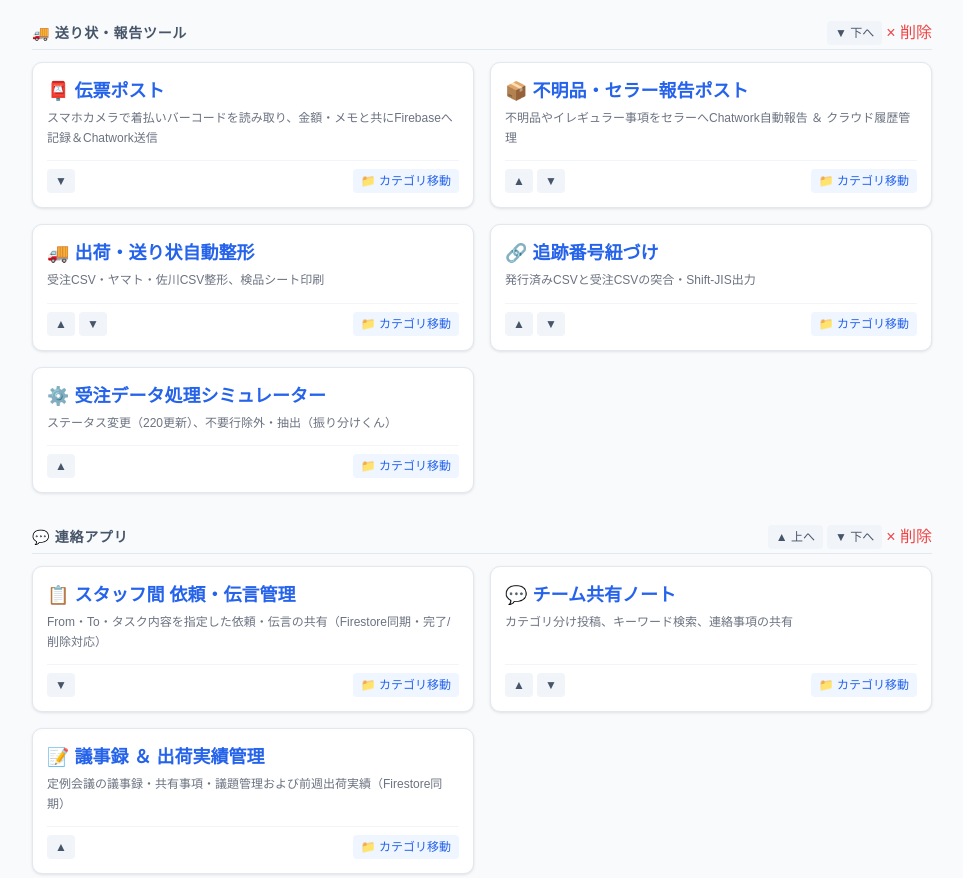
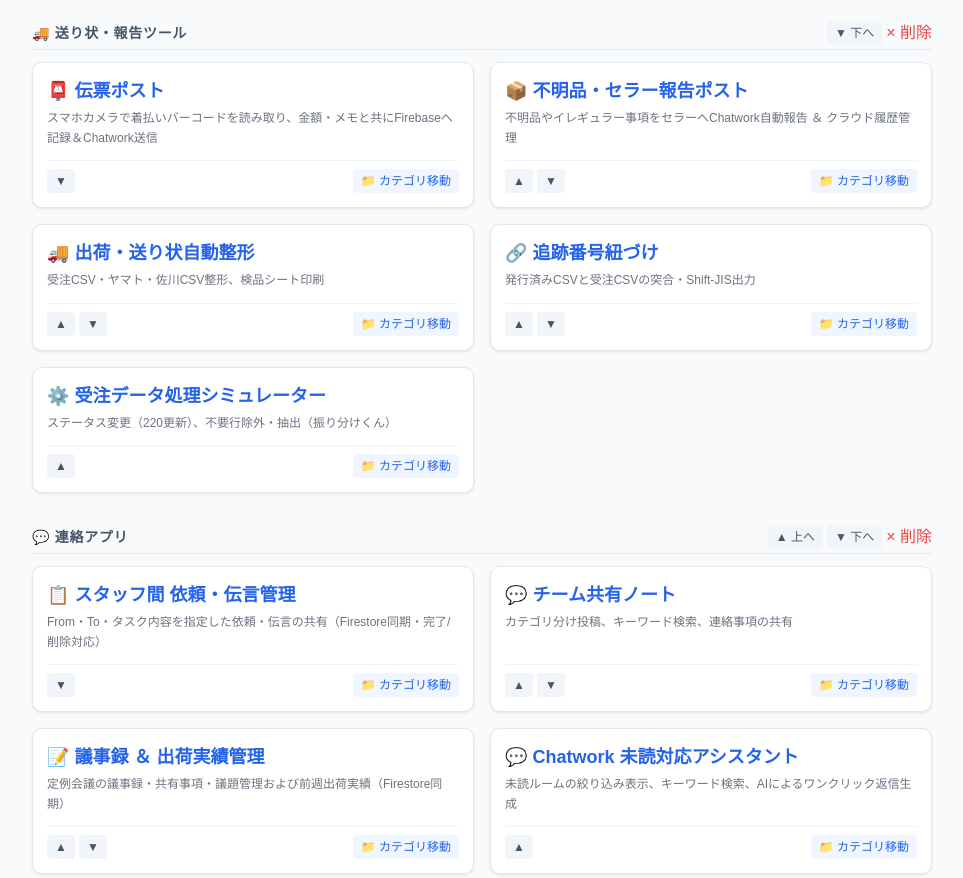
Before and after one commit to gotakuyabo-hash/souko, a plain HTML site: page public/index.html in a window 1280 px wide. Shown: the part 74-952 px from the top of the page, without its empty margins (158-1121 px from the left). Drawn offline with nearby package versions, Linux system fonts and the light colour scheme.

Commit message:
Add Chatwork unread assistant feature

```diff
--- a/public/index.html
+++ b/public/index.html
@@ -81,6 +81,8 @@
                 { id: "request", category: "communication", title: "📋 スタッフ間 依頼・伝言管理", desc: "From・To・タスク内容を指定した依頼・伝言の共有（Firestore同期・完了/削除対応）", href: "request.html" },
                 { id: "notes", category: "communication", title: "💬 チーム共有ノート", desc: "カテゴリ分け投稿、キーワード検索、連絡事項の共有", href: "notes.html" },
                 { id: "meeting", category: "communication", title: "📝 議事録 ＆ 出荷実績管理", desc: "定例会議の議事録・共有事項・議題管理および前週出荷実績（Firestore同期）", href: "meeting.html" },
+                // ★ 未読対応・AIアシスタントを追加
+                { id: "chat-reply", category: "communication", title: "💬 Chatwork 未読対応アシスタント", desc: "未読ルームの絞り込み表示、キーワード検索、AIによるワンクリック返信生成", href: "chat-reply.html" },
 
                 { id: "zaico", category: "others", title: "📦 zaico連携・受注解析", desc: "zaico在庫同期、バーコード抽出、倍率・棚番設定、出庫指示送信", href: "zaico.html" },
                 { id: "timer", category: "others", title: "⏱️ 作業タイム計測", desc: "タイム計測、日別・サービス別・担当者別集計、履歴管理", href: "timer.html" },
```
